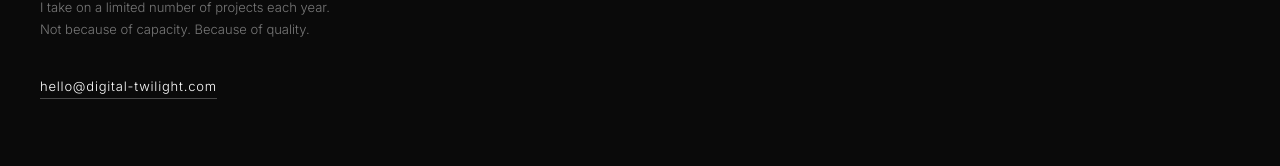
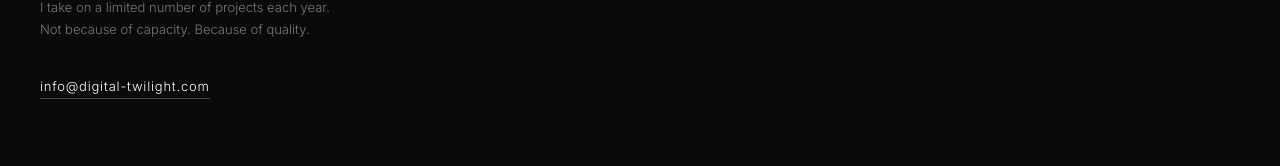
Before and after one commit to aneecoco-lgtm/digital-twilight, a React (Vite) app: page / in a window 1280 px wide. Shown: the part 6386-6552 px from the top of the page. Built offline with nearby package versions, Linux system fonts and the light colour scheme.

Commit message:
Change email from hello to info@digital-twilight.com

```diff
--- a/src/components/Contact.jsx
+++ b/src/components/Contact.jsx
@@ -9,8 +9,8 @@ export default function Contact() {
         <p className="contact-eyebrow section-label">Start a conversation</p>
         <h2>Have a project<br /><em>worth making?</em></h2>
         <p>I take on a limited number of projects each year.<br />Not because of capacity — because of quality.</p>
-        <a href="mailto:hello@digital-twilight.com" className="contact-btn">
-          hello@digital-twilight.com
+        <a href="mailto:info@digital-twilight.com" className="contact-btn">
+          info@digital-twilight.com
         </a>
       </div>
     </section>
--- a/src/components/SiteFooter.jsx
+++ b/src/components/SiteFooter.jsx
@@ -13,8 +13,8 @@ export default function SiteFooter() {
             I take on a limited number of projects each year.<br />
             Not because of capacity. Because of quality.
           </p>
-          <a href="mailto:hello@digital-twilight.com" className="footer-email">
-            hello@digital-twilight.com
+          <a href="mailto:info@digital-twilight.com" className="footer-email">
+            info@digital-twilight.com
           </a>
         </div>
 
--- a/src/pages/CreativeServicesCaseStudy.jsx
+++ b/src/pages/CreativeServicesCaseStudy.jsx
@@ -242,7 +242,7 @@ export default function CreativeServicesCaseStudy() {
           <p className="csp-close-body">
             Whether it is a congress banner, a brand film or a logo — the standard does not change. Craft, intention and clarity. Always.
           </p>
-          <a href="mailto:hello@digitaltwilight.com" className="csp-cta">
+          <a href="mailto:info@digital-twilight.com" className="csp-cta">
             Get in touch
             <svg width="16" height="16" viewBox="0 0 16 16" fill="none">
               <path d="M2 8H14M8 2L14 8L8 14" stroke="currentColor" strokeWidth="1.1"/>
```
